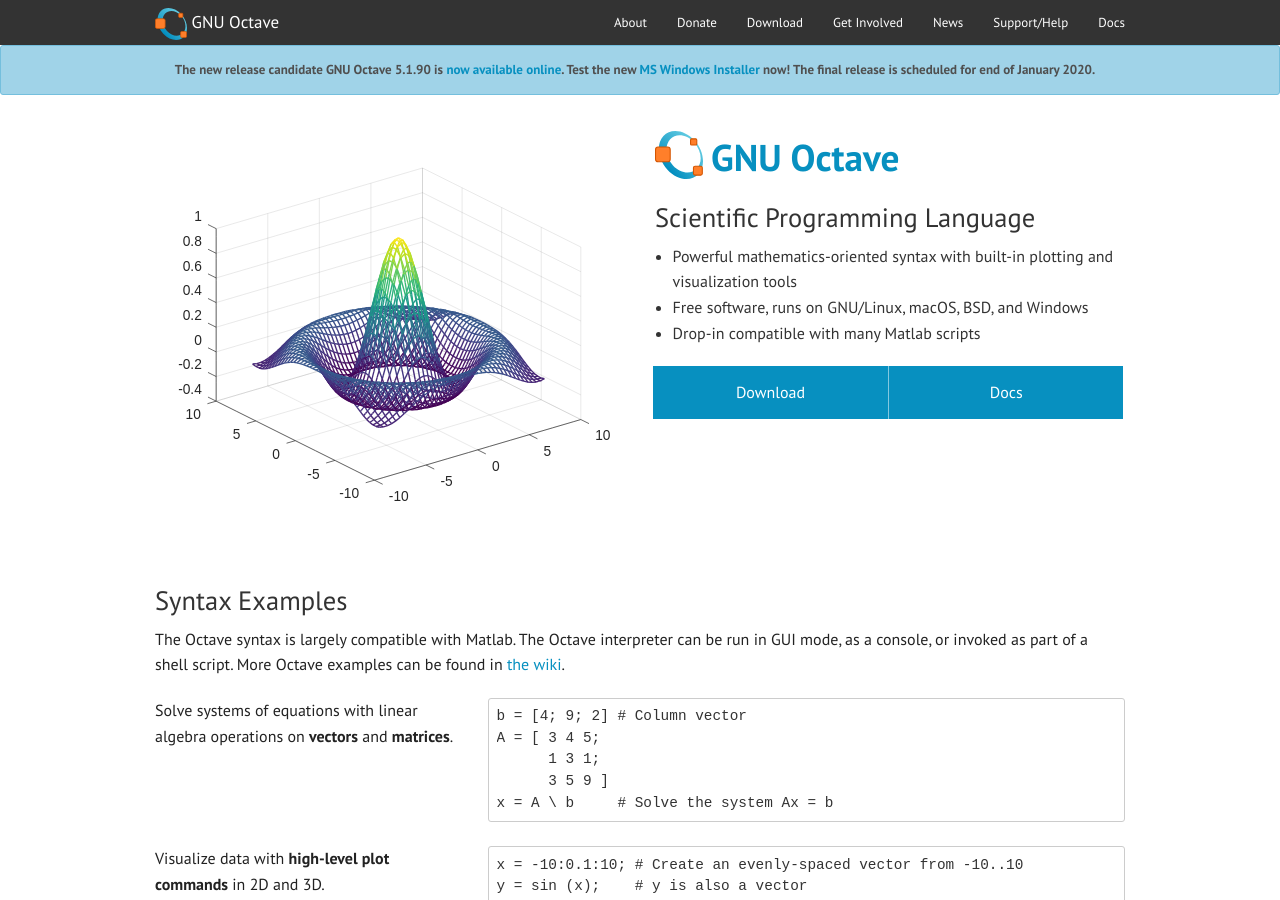
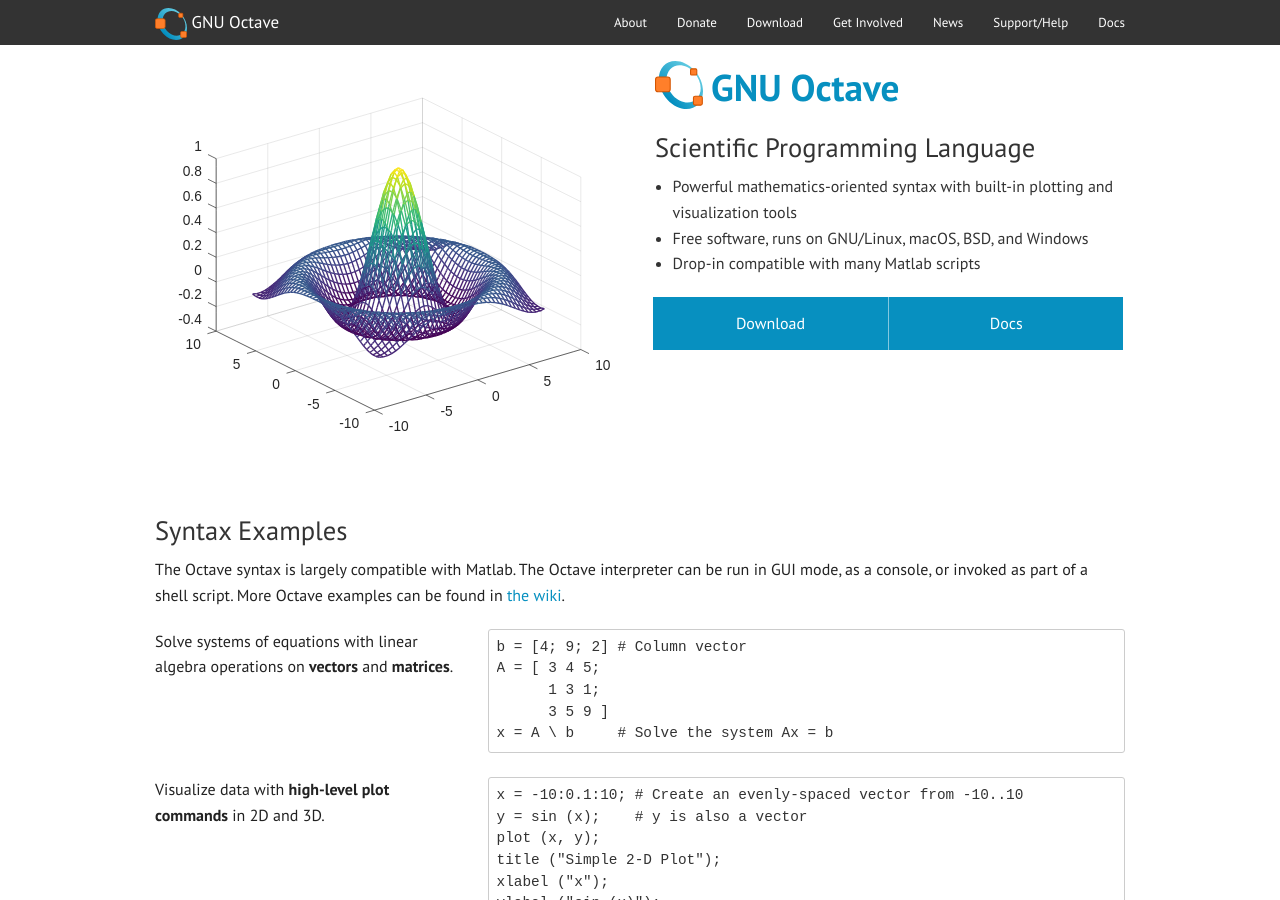
Before and after one commit to gnu-octave/gnu-octave.github.io, a Jekyll site: the page built from index.html, in a window 1280 px wide and 900 px high. Built offline with Jekyll 4.4.1, drawn with Linux system fonts in a browser that asks for light colours.

Commit message:
Remove announcement for Octave 5.1.90 testing; Backed out changeset: 9ddad3c06326

```diff
--- a/_includes/header.html
+++ b/_includes/header.html
@@ -31,11 +31,3 @@
     </section>
   </nav>
 </div>
-
-<div data-alert class="alert-box info radius" style="font-weight:bold; text-align:center;">
-  The new release candidate GNU Octave 5.1.90 is
-  <a href="https://alpha.gnu.org/gnu/octave">now available online</a>.
-  Test the new
-  <a href="https://alpha.gnu.org/gnu/octave/octave-5.1.90-w64-installer.exe">MS Windows Installer</a> now!
-  The final release is scheduled for end of January 2020.
-</div>
```
